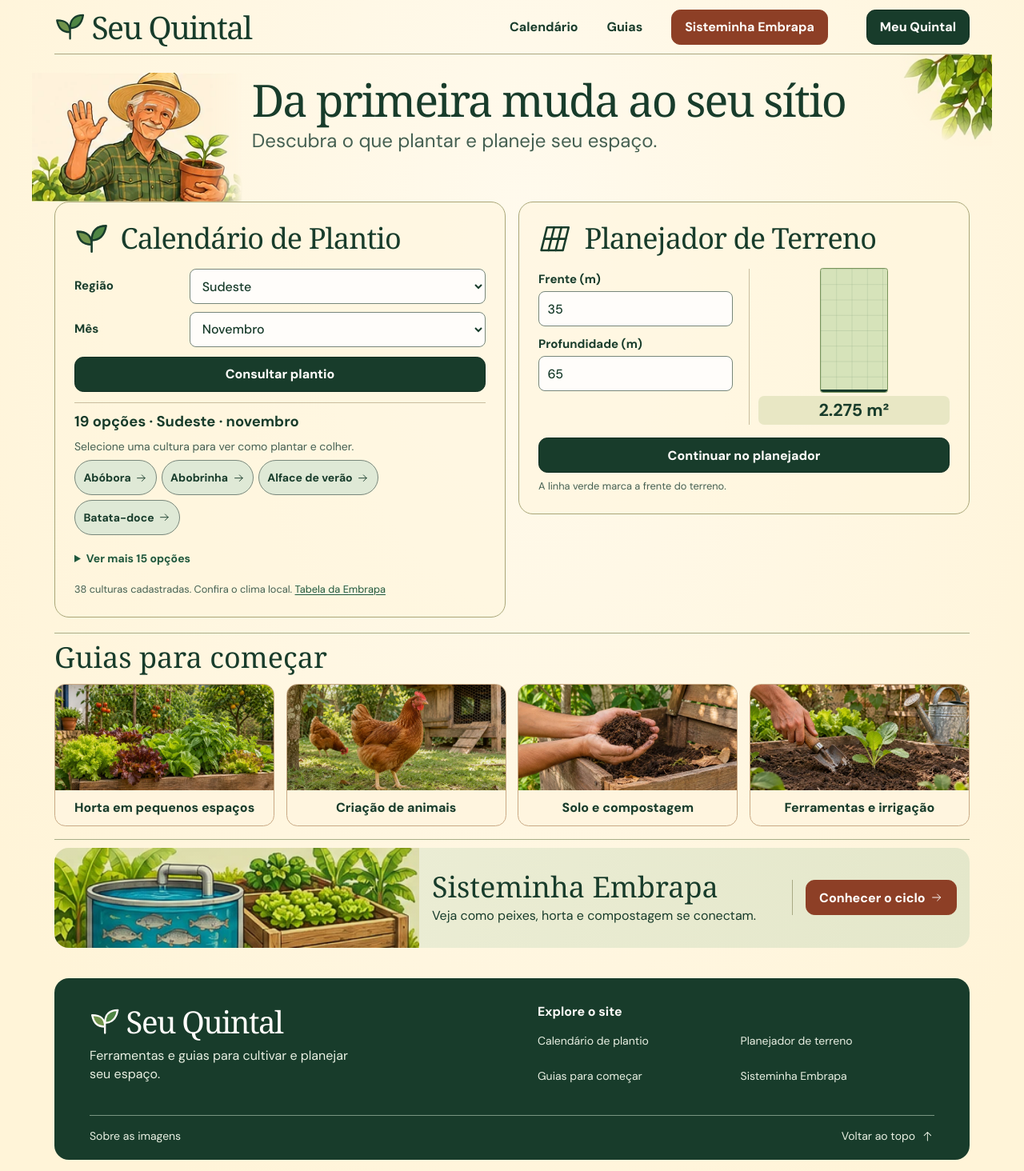
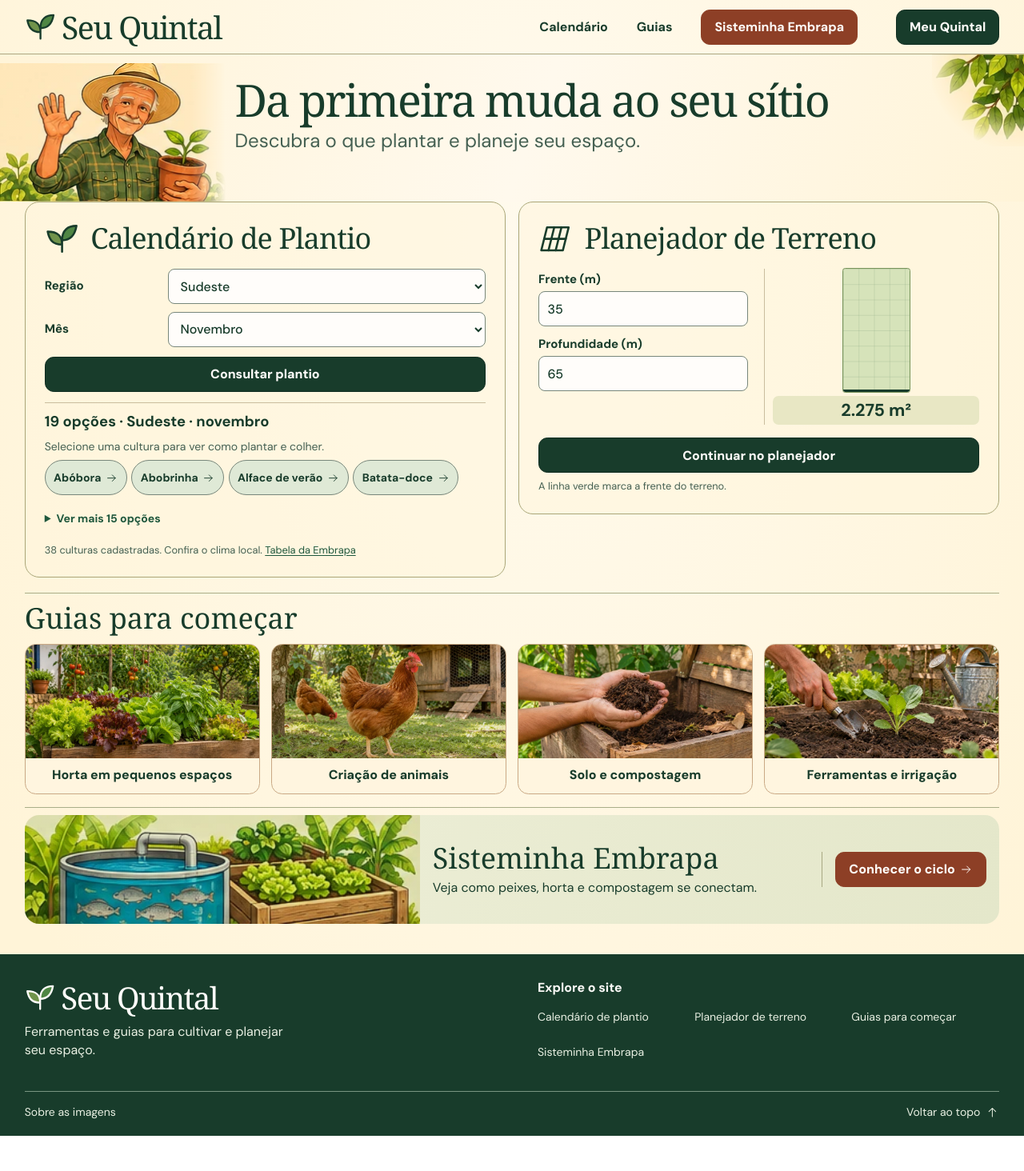
Before and after one commit to Igor-Vasconcelos/seu-quintal, a React (Vite) app: page / in a window 1280 px wide. Shown: the whole page at 80% size. After the commit the page ends 1420 px from the top, so only its background shows below. Built offline with nearby package versions, Linux system fonts and the light colour scheme; a web font is replaced by a local one.

Commit message:
Amplia a página inicial para a largura da tela

```diff
--- a/src/App.jsx
+++ b/src/App.jsx
@@ -67,7 +67,7 @@ export default function App() {
   const ConteudoGuia = conteudosGuias[dialogo?.id];
 
   return (
-    <div className="pagina" id="inicio">
+    <div className="pagina-home" id="inicio">
       <a className="pular" href="#conteudo">Pular para o conteúdo</a>
       <Cabecalho>
         <button type="button" className="botao"
--- a/src/styles/home.css
+++ b/src/styles/home.css
@@ -30,6 +30,16 @@ img { max-width: 100%; display: block; }
   max-width: var(--sq-container);
   margin-inline: auto;
   padding-inline: clamp(1rem, 2.6vw, 1.75rem);
+}
+
+.pagina-home { --recuo-home: clamp(.75rem, 2.4vw, 2.5rem); }
+.pagina-home > .topo,
+.pagina-home > main { padding-inline: var(--recuo-home); }
+.pagina-home > .pular { inset-inline-start: var(--recuo-home); }
+.pagina-home > .rodape {
+  margin-bottom: 0;
+  padding-inline: var(--recuo-home);
+  border-radius: 0;
 }
 
 .pular {
@@ -94,12 +104,13 @@ img { max-width: 100%; display: block; }
   position: relative;
   isolation: isolate;
   display: grid;
-  grid-template-columns: minmax(0, .31fr) minmax(0, 1fr);
+  grid-template-columns: clamp(10rem, 22vw, 20rem) minmax(0, 1fr);
   align-items: start;
   min-height: 11.5rem;
-  margin-inline: clamp(-1.75rem, -2.6vw, -1rem);
+  margin-inline: calc(-1 * var(--recuo-home));
   padding-right: clamp(3rem, 7vw, 7rem);
   overflow: hidden;
+  background: linear-gradient(110deg, var(--sq-cream), var(--sq-background) 52%, var(--sq-cream));
 }
 
 .abertura-texto { padding: 1.65rem 0 1.5rem .75rem; }
@@ -340,7 +351,7 @@ img { max-width: 100%; display: block; }
   .topo .botao { padding-inline: .7rem; font-size: .84rem; }
   .menu { order: 1; flex-basis: 100%; justify-content: center; margin: 0; gap: .65rem 1rem; flex-wrap: wrap; }
   .topo:not(.topo-sisteminha) .menu a:not(.menu-sisteminha), .seu-adao, .folhagem { display: none; }
-  .abertura { display: block; min-height: auto; margin-inline: 0; padding: 0; text-align: center; }
+  .abertura { display: block; min-height: auto; padding-inline: var(--recuo-home); text-align: center; }
   .abertura-texto { padding: .8rem 0 .65rem; }
   .abertura h1 { font-size: clamp(1.5rem, 6.4vw, 2.4rem); }
   .abertura p { font-size: .95rem; }
```
